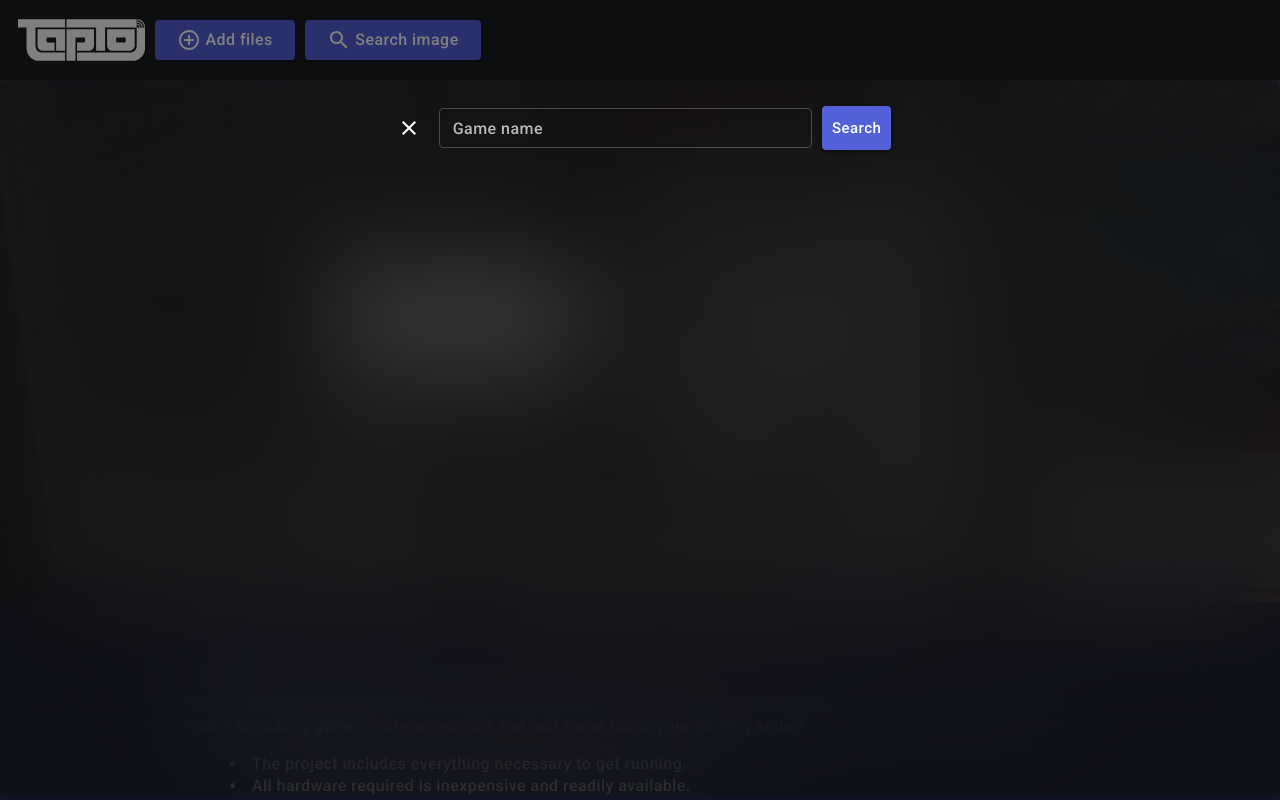
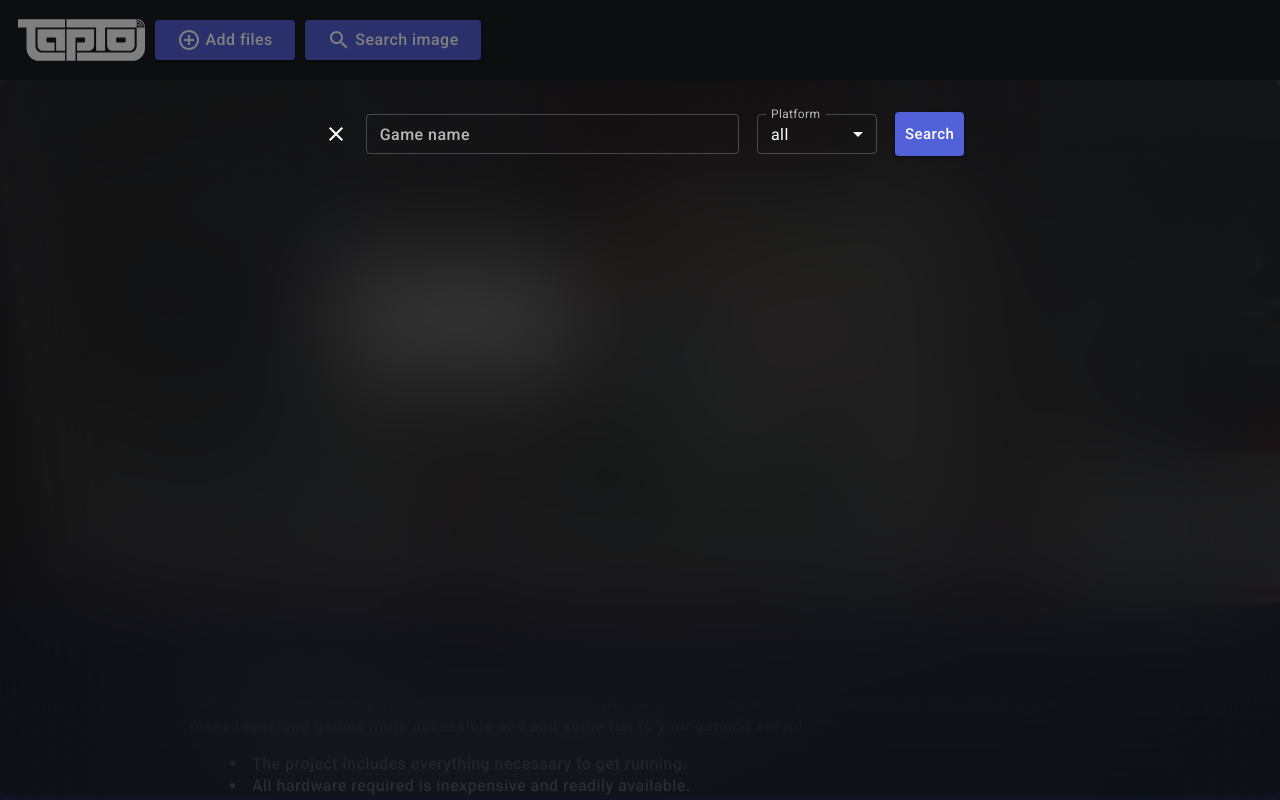
Before and after one commit to TapToCommunity/TapToLabelDesigner, a React (Vite) app: page / in a window 1280 px wide. Both pictures are taken after a click on the button "Search image". Shown: the top 800 px of the page. Built offline with nearby package versions, Linux system fonts and the light colour scheme.

Commit message:
add a simple dropdown

```diff
--- a/src/components/ImageSearch.tsx
+++ b/src/components/ImageSearch.tsx
@@ -8,6 +8,7 @@ import {
   useTransition,
   useEffect,
   useRef,
+  lazy,
 } from 'react';
 import { useFileDropperContext } from '../contexts/fileDropper';
 import { CircularProgress } from '@mui/material';
@@ -21,9 +22,14 @@ import {
   fetchGameImages,
   fetchGameList,
   getImage,
+  platformPromise,
+  platformsData,
   type GameEntry,
   type ImageSearchResult,
 } from '../utils/thegamesdb';
+import { Platform } from '../gamesDbPlatforms';
+
+const PlatformDropdown = lazy(() => import('./PlatformDropdown'));
 
 export default function ImageSearch({
   open,
@@ -40,6 +46,7 @@ export default function ImageSearch({
   const [moreLink, setMoreLink] = useState<string>('');
   const [searchResults, setSearchResults] = useState<ImageSearchResult[]>([]);
   const [searching, setSearching] = useState<boolean>(false);
+  const [platform, setPlatform] = useState<Platform>();
   const [, startTransition] = useTransition();
   const timerRef = useRef(0);
   const SEARCH_THROTTLING = 1000;
@@ -48,6 +55,12 @@ export default function ImageSearch({
     /* Optional options */
     threshold: 0.9,
   });
+
+  useEffect(() => {
+    platformPromise.then(({ platforms }) => {
+      setPlatform(platforms[0]);
+    });
+  }, []);
 
   const addImage = async (e: MouseEvent<HTMLImageElement>, url: string) => {
     const currentIndex = files.length;
@@ -129,6 +142,13 @@ export default function ImageSearch({
                 e.key === 'Enter' && executeSearchWithReset(e)
               }
             />
+            {platform && (
+              <PlatformDropdown
+                platforms={platformsData}
+                setPlatform={setPlatform}
+                platform={platform}
+              />
+            )}
             <Button
               variant="contained"
               size="small"
--- /dev/null
+++ b/src/components/PlatformDropdown.tsx
@@ -0,0 +1,54 @@
+import type { JSX } from 'react';
+import { useCallback } from 'react';
+import InputLabel from '@mui/material/InputLabel';
+import MenuItem from '@mui/material/MenuItem';
+import FormControl from '@mui/material/FormControl';
+import Select, { SelectChangeEvent } from '@mui/material/Select';
+import { Platform } from '../gamesDbPlatforms';
+
+type PlatformDropdownProps = {
+  platforms: Record<string, Platform>;
+  setPlatform: (p: Platform) => void;
+  platform: Platform;
+};
+
+const PlatformDropdown = ({
+  platforms,
+  setPlatform,
+  platform,
+}: PlatformDropdownProps): JSX.Element => {
+  const togglePlatform = useCallback(
+    async (evt: SelectChangeEvent<string>) => {
+      const value = evt.target.value;
+      setPlatform(platforms[value]);
+    },
+    [platforms, setPlatform],
+  );
+  return (
+    <FormControl size="small" sx={{ m: 1, minWidth: 120 }}>
+      <InputLabel id="platform-select" sx={{ fontWeight: 400 }}>
+        Platform
+      </InputLabel>
+      <Select
+        labelId="platform-select"
+        value={platform.id.toString()}
+        label="Platform"
+        onChange={togglePlatform}
+        sx={{ fontWeight: 400 }}
+      >
+        {Object.entries(platforms).map(([key, value]) => (
+          <MenuItem
+            key={key}
+            value={key}
+            selected={key === platform.id.toString()}
+            sx={{ fontWeight: 400 }}
+          >
+            {value.name}
+          </MenuItem>
+        ))}
+      </Select>
+    </FormControl>
+  );
+};
+
+export default PlatformDropdown;
--- a/src/gamesDbPlatforms.ts
+++ b/src/gamesDbPlatforms.ts
@@ -1,5 +1,22 @@
-export const count = 150;
-export const platforms = {
+export type Platform = {
+  id: number;
+  name: string;
+  alias: string;
+  overview: string;
+  icon: string;
+  console: string | null;
+}
+
+export const count = 150 as const;
+export const platforms: Record<Platform["id"], Platform> = {
+    "0": {
+      "id": 0,
+      "name": "all",
+      "alias": "all",
+      "icon": "",
+      "console": "",
+      overview: "",
+    },
     "1": {
       "id": 1,
       "name": "PC",
@@ -1200,4 +1217,4 @@ export const platforms = {
       "icon": "",
       "console": null
     }
-  };
+  } as const;
--- a/src/utils/thegamesdb.ts
+++ b/src/utils/thegamesdb.ts
@@ -1,3 +1,5 @@
+import { Platform } from '../gamesDbPlatforms';
+
 const GAMESDB_SEARCH_ENDPOINT = '/thegamesdb/v1.1/Games/ByGameName';
 const GAMESDB_IMAGE_ENDPOINT = '/thegamesdb/v1/Games/Images';
 
@@ -5,15 +7,6 @@ export interface ImageSearchResult {
   imageUrl: string;
   thumbnailUrl: string;
 }
-
-export type PlatformData = {
-  alias: string;
-  console: string | null;
-  icon: string;
-  id: number;
-  name: string;
-  overview: string;
-};
 
 interface ApiGameEntry {
   id: number;
@@ -28,7 +21,7 @@ interface ApiGameEntry {
 export interface GameEntry {
   id: number;
   gameTitle: string;
-  platform: PlatformData;
+  platform: Platform;
   players: number;
   overview?: string;
   coop: string;
@@ -44,21 +37,24 @@ export type GameImagesData = {
   images: ImageSearchResult[];
 };
 
-let platformsData: Record<string, PlatformData> = {};
+export let platformsData: Record<string, Platform> = {};
 
-let platformPromise: Promise<void> | null = null;
+export const platformPromise = import('../gamesDbPlatforms').then((data) => {
+  console.log(data.platforms);
+  platformsData = Object.fromEntries(Object.entries(data.platforms).sort(([, valueA], [, valueB]) => {
+    return valueA.name > valueB.name ? 1 : -1;
+  }));
+  console.log(platformsData)
+  return {
+    count: data.count,
+    platforms: platformsData,
+  };
+});
 
 export async function fetchGameList(
   query: string,
   page: string,
 ): Promise<GameListData> {
-  if (!platformPromise) {
-    platformPromise = import('../gamesDbPlatforms').then(
-        ({ platforms }: { platforms: Record<string, PlatformData> }) => {
-          platformsData = platforms;
-        },
-      );
-  }
   const url = new URL(
     GAMESDB_SEARCH_ENDPOINT,
     'https://deploy-preview-18--tapto-designer.netlify.app',
```
